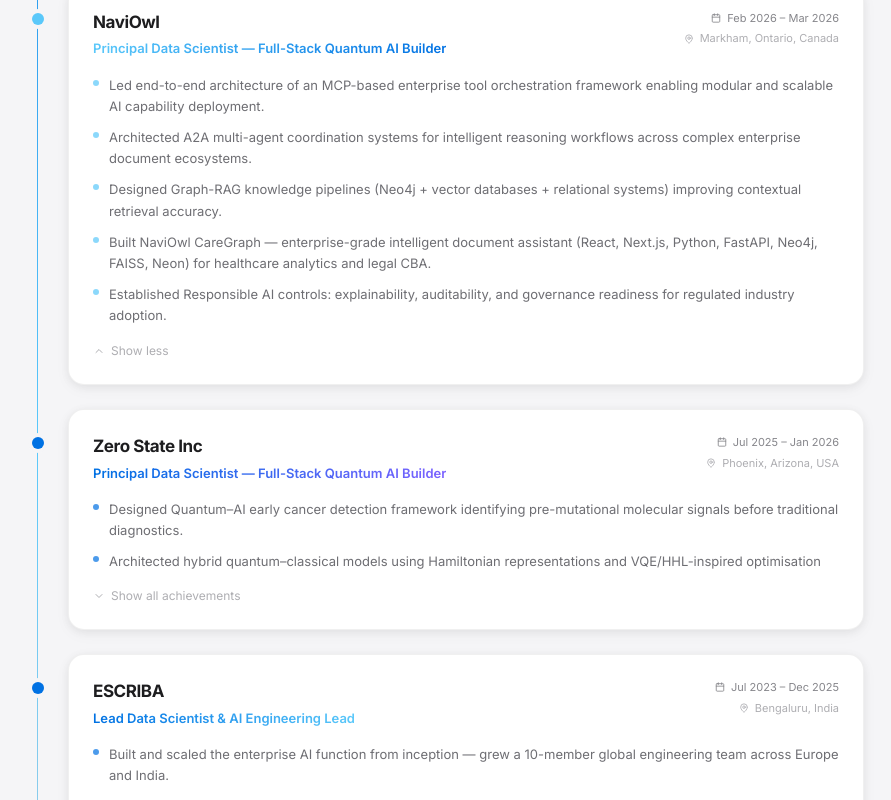
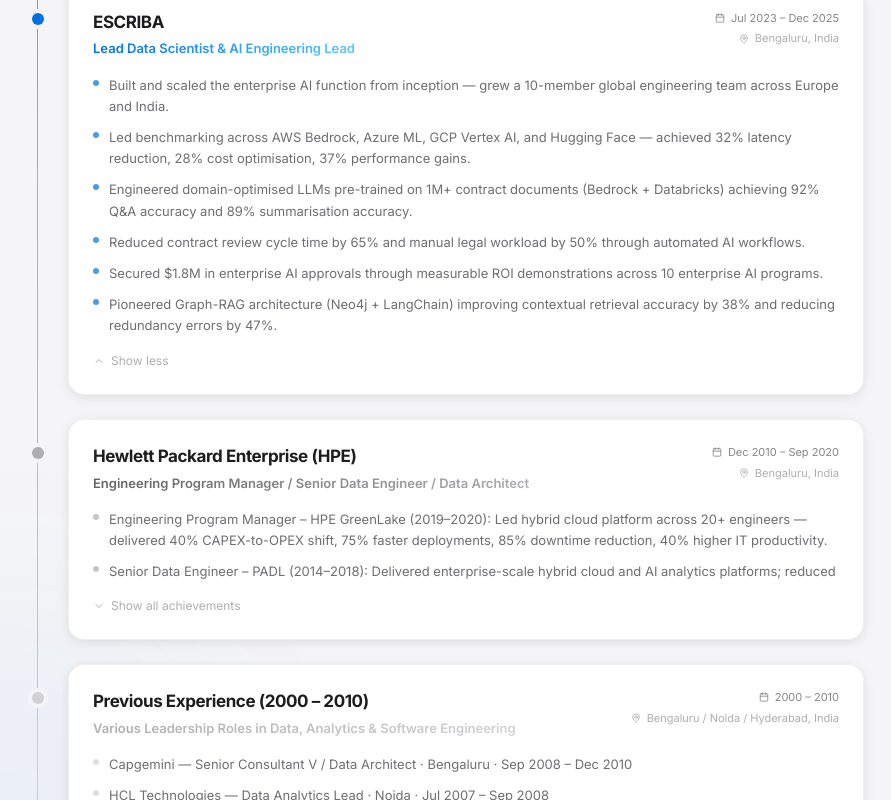
Before and after one commit to akshajpiri/AsitPiriWebsite, a Next.js app: page / in a window 1280 px wide. Shown: the part 3380-4180 px from the top of the page, without its empty margins (192-1083 px from the left). Built offline with nearby package versions, Linux system fonts and the light colour scheme.

Commit message:
Updated WOrk Experience

```diff
--- a/app/components/Experience.js
+++ b/app/components/Experience.js
@@ -27,46 +27,6 @@
   },
   {
     id: 2,
-    company: 'NaviOwl',
-    role: 'Principal Data Scientist — Full-Stack Quantum AI Builder',
-    period: 'Feb 2026 – Mar 2026',
-    location: 'Markham, Ontario, Canada',
-    type: null,
-    dotColor: '#5ac8fa',
-    roleGradient: 'linear-gradient(90deg, #5ac8fa, #0071e3)',
-    typeBg: null,
-    typeColor: null,
-    typeBorder: null,
-    achievements: [
-      'Led end-to-end architecture of an MCP-based enterprise tool orchestration framework enabling modular and scalable AI capability deployment.',
-      'Architected A2A multi-agent coordination systems for intelligent reasoning workflows across complex enterprise document ecosystems.',
-      'Designed Graph-RAG knowledge pipelines (Neo4j + vector databases + relational systems) improving contextual retrieval accuracy.',
-      'Built NaviOwl CareGraph — enterprise-grade intelligent document assistant (React, Next.js, Python, FastAPI, Neo4j, FAISS, Neon) for healthcare analytics and legal CBA.',
-      'Established Responsible AI controls: explainability, auditability, and governance readiness for regulated industry adoption.',
-    ],
-  },
-  {
-    id: 3,
-    company: 'Zero State Inc',
-    role: 'Principal Data Scientist — Full-Stack Quantum AI Builder',
-    period: 'Jul 2025 – Jan 2026',
-    location: 'Phoenix, Arizona, USA',
-    type: null,
-    dotColor: '#0071e3',
-    roleGradient: 'linear-gradient(90deg, #0071e3, #7b61ff)',
-    typeBg: null,
-    typeColor: null,
-    typeBorder: null,
-    achievements: [
-      'Designed Quantum–AI early cancer detection framework identifying pre-mutational molecular signals before traditional diagnostics.',
-      'Architected hybrid quantum–classical models using Hamiltonian representations and VQE/HHL-inspired optimisation validated on real 2–4 qubit quantum hardware.',
-      'Modeled mutation hotspots in the p53 gene (V157, R158) using PDB protein structures, atomic mass computations, and charge distribution analysis.',
-      'Co-developed Food Vector — quantum-inspired AI platform vectorising protein–compound interactions to rank natural molecules for mutated protein stabilisation.',
-      'Automated 3D molecular structure modelling and electronic state vectorisation within a scalable vector search architecture.',
-    ],
-  },
-  {
-    id: 4,
     company: 'ESCRIBA',
     role: 'Lead Data Scientist & AI Engineering Lead',
     period: 'Jul 2023 – Dec 2025',
@@ -87,7 +47,7 @@
     ],
   },
   {
-    id: 5,
+    id: 3,
     company: 'Hewlett Packard Enterprise (HPE)',
     role: 'Engineering Program Manager / Senior Data Engineer / Data Architect',
     period: 'Dec 2010 – Sep 2020',
@@ -105,7 +65,7 @@
     ],
   },
   {
-    id: 6,
+    id: 4,
     company: 'Previous Experience (2000 – 2010)',
     role: 'Various Leadership Roles in Data, Analytics & Software Engineering',
     period: '2000 – 2010',
```
Also changed, not shown: 1 other file (tests, documents, lock files or other folders).
